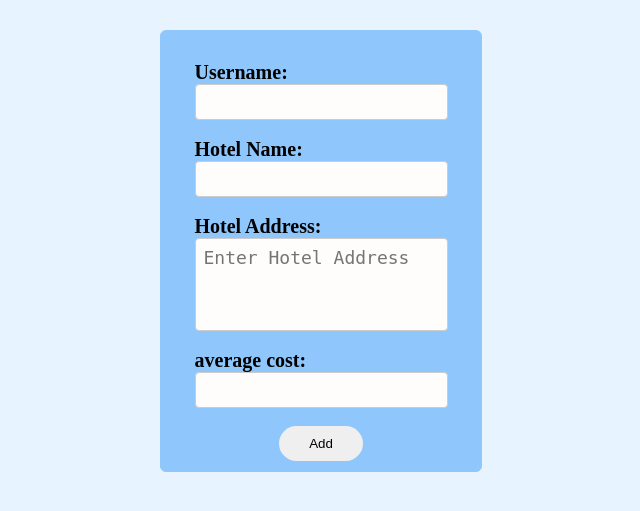
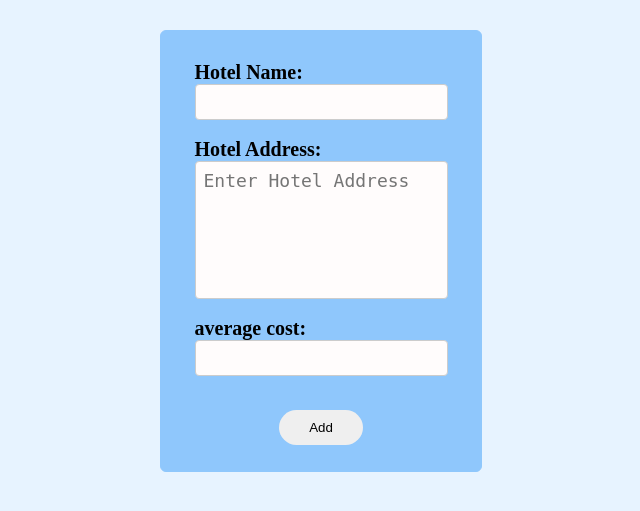
Before and after one commit to shanmuga-priya-tech/hotel-guide, a Flask app: page /add in a window 1280 px wide. Shown: the part 78-589 px from the top of the page, without its empty margins (319-959 px from the left). Run offline with Flask 3, Linux system fonts and the light colour scheme.

Commit message:
add_new.html

```diff
--- a/templates/add_new.html
+++ b/templates/add_new.html
@@ -3,9 +3,6 @@
 {% block content %}
 <div class="form_table">
     <form class="form" action="/add" method ="POST">
-        <label class="title">Username:</label>
-            <input class="input-field" type="text" name="username" id="username"><br>
-
         <label class="title">Hotel Name:</label>
             <input type="text" class="input-field" name="hotel" id="hotel"><br>
 
@@ -14,6 +11,7 @@
 
         <label class="title">average cost:</label>
             <input type="number" class="input-field" name="cost" id="cost"><br>
+            <input type="hidden" class="time" value="{{ time }}">
 
         <button type="submit" value="add" class="submit-btn" >Add</button>
     </form>
```
